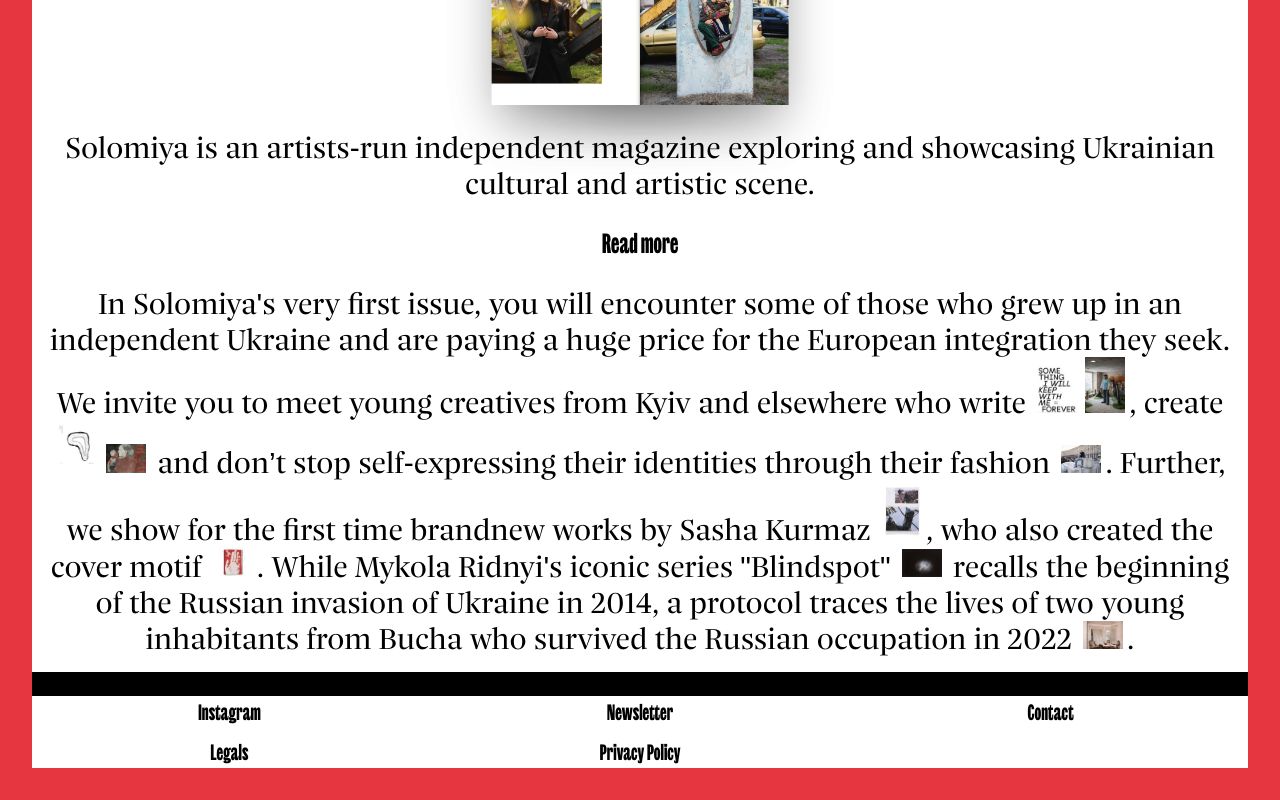
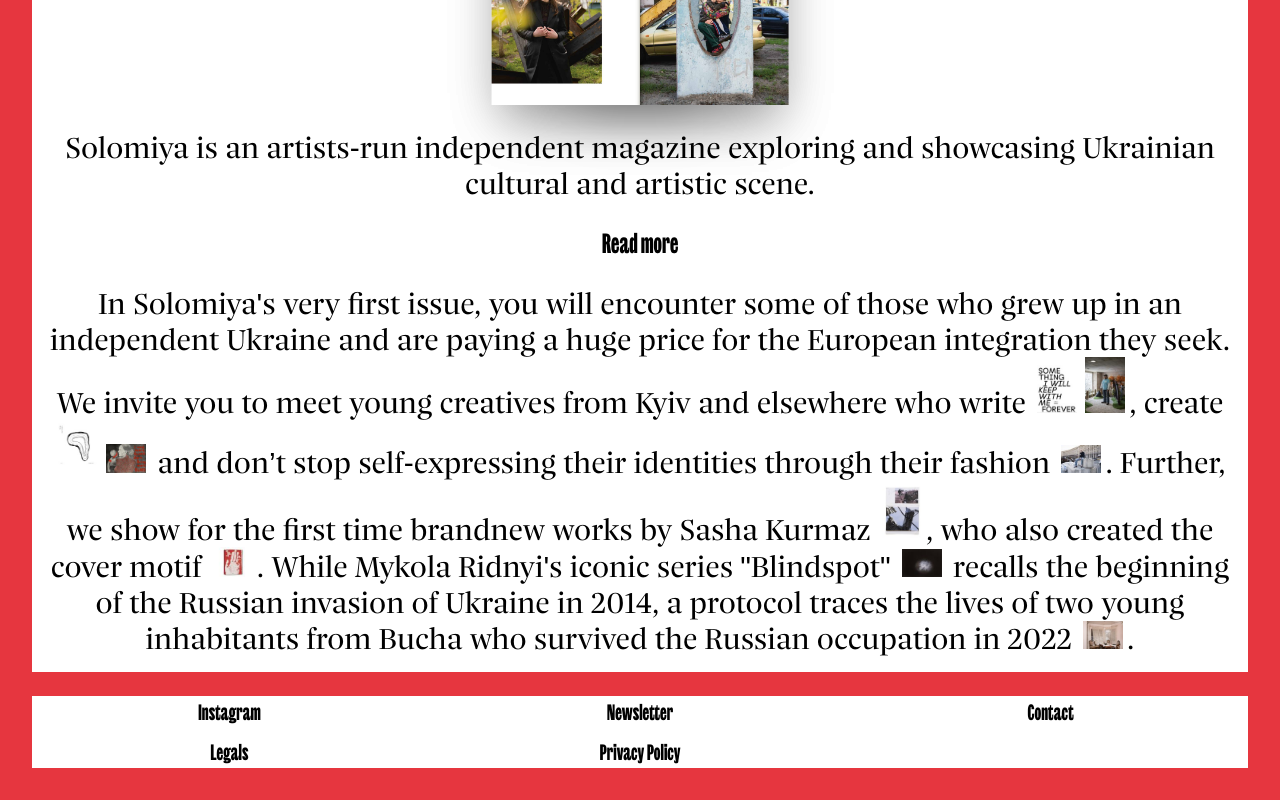
Before and after one commit to bit1creative/solomiya, a React (Vite) app: page /issue/1 in a window 1280 px wide. Shown: the part 223-1023 px from the top of the page. Built offline with nearby package versions, Linux system fonts and the light colour scheme.

Commit message:
better footer

```diff
--- a/src/layout/components/Footer.tsx
+++ b/src/layout/components/Footer.tsx
@@ -1,16 +1,12 @@
 import { Link } from 'react-router-dom';
 
 import { useGetIssue } from 'Hooks/useGetIssue';
-import { useMainColor } from 'Hooks/useTheme';
 
 export const Footer = () => {
-  const mainColor = useMainColor();
   const issue = useGetIssue();
 
   return (
-    <div
-      className={`grid grid-cols-3 gap-x-4 gap-y-2 border-0 border-t-[1.5rem] border-solid border-${mainColor} bg-white text-center font-yuni-black text-2xl`}
-    >
+    <div className={`mt-6 grid grid-cols-3 gap-x-4 gap-y-2 bg-white text-center font-yuni-black text-2xl`}>
       <div className="sr-only bg-main-issue-1" />
       <div className="sr-only bg-main-issue-2" />
       <a href="https://instagram.com/solomiyamag?igshid=MzRlODBiNWFlZA==" target="_blank" rel="noopener noreferrer">
```
